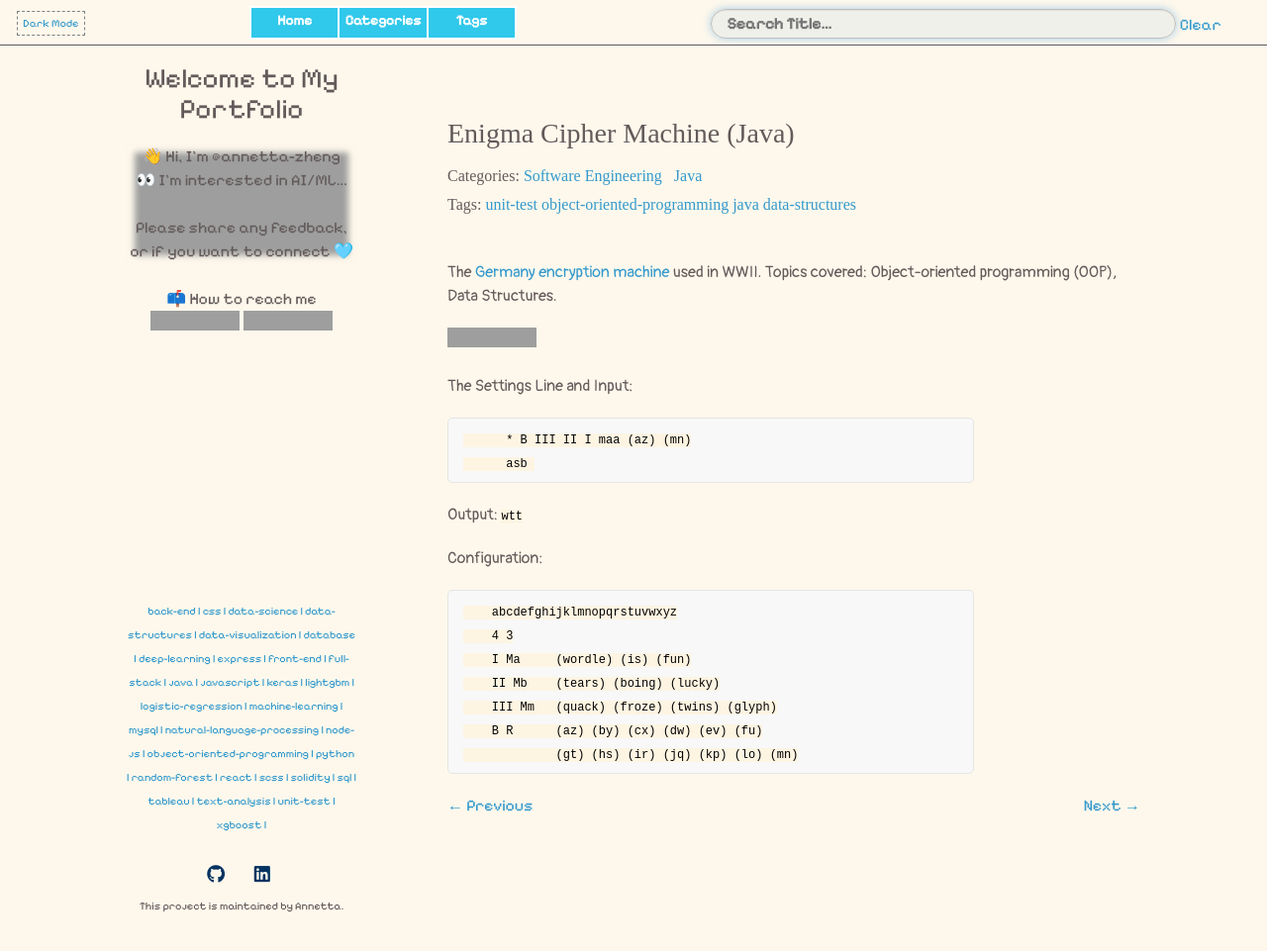
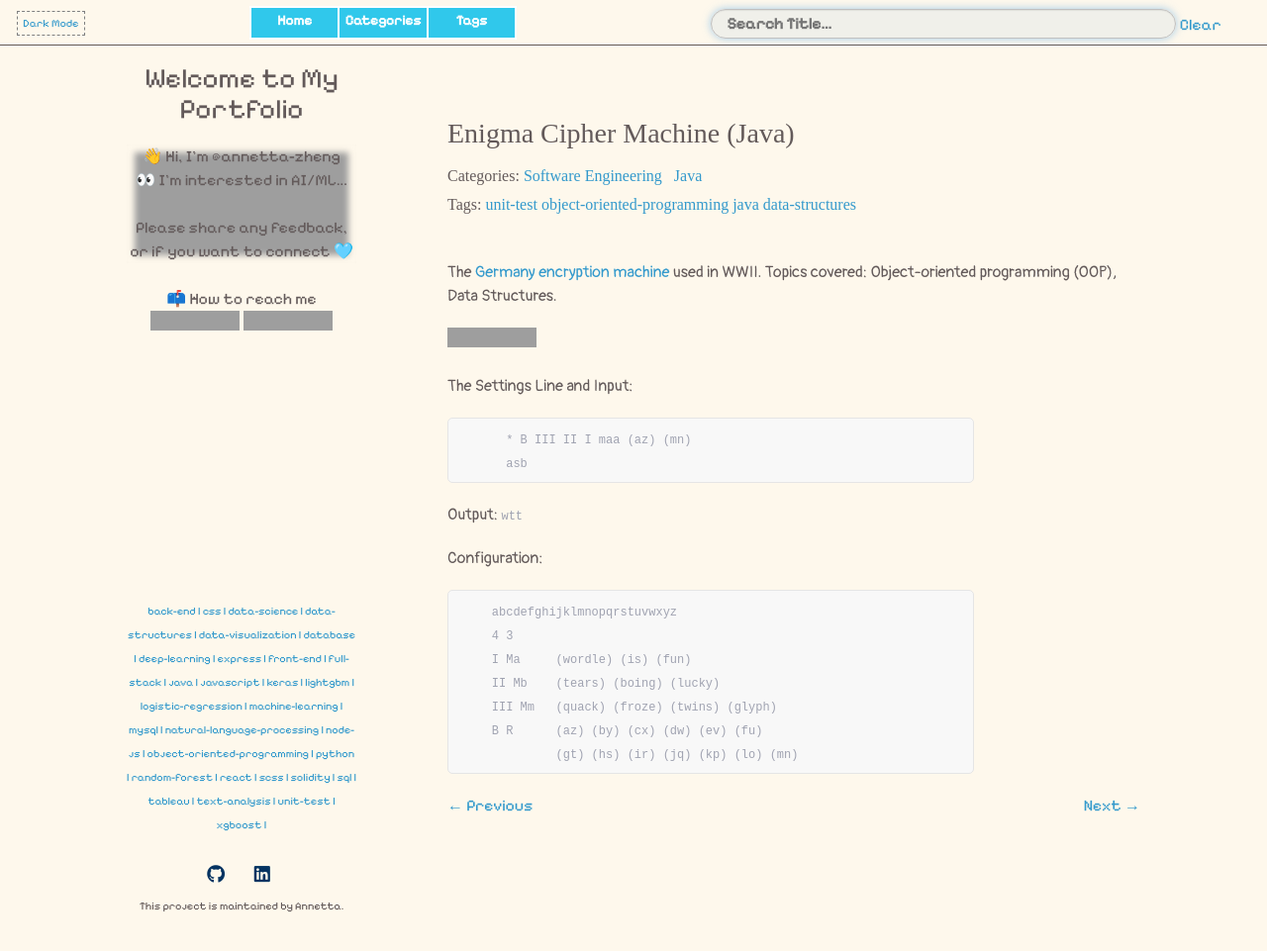
Before and after one commit to annetta-zheng/annetta-zheng, a Jekyll site: the page built from _posts/2022-05-01-enigma.md, in a window 1280 px wide and 976 px high. Shown: the top 961 px of the window at 99% size. Built offline with Jekyll 4.4.1, drawn with Linux system fonts in a browser that asks for light colours; nearby versions of some CDN libraries; some web fonts are replaced; a style sheet for code colours, icons or effects is not loaded; the table of contents is made by our own code; grey boxes are pictures that could not be loaded.

Commit message:
fix bug 0929

```diff
--- a/_layouts/post.html
+++ b/_layouts/post.html
@@ -19,7 +19,7 @@ layout: default
     <div class="post-tags" style = "font-family: 'Chelsea Market';">
     Tags:
     {% for tag in page.tags %}
-    <a href="{{site.baseurl}}//tags/#{{ tag }}/">{{ tag }}</a>
+    <a href="{{site.baseurl}}/tags/{{ tag }}/">{{ tag }}</a>
     {% endfor %}
     </div>
     <br>
--- a/style.scss
+++ b/style.scss
@@ -71,8 +71,9 @@ dt, th{
 code {
   font-size: 12px;
   font-family: monospace;
-  color: rgb(0,1,0);
-  background-color: var(--paper-color-less);
+  color: #a0a3b1;
+  // background-color: var(--paper-color-less);
+  // background-image: var(--paper-color-less);
 }
 
 // index.html
```
